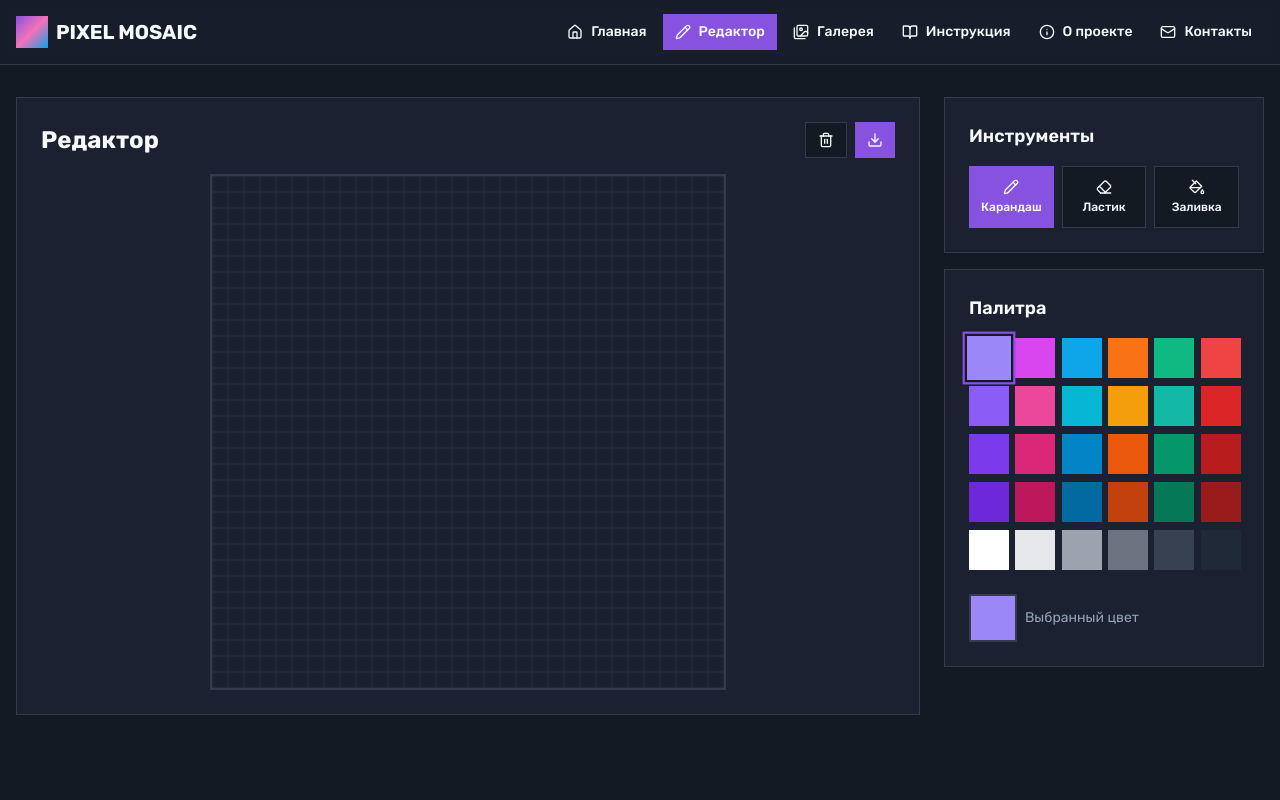
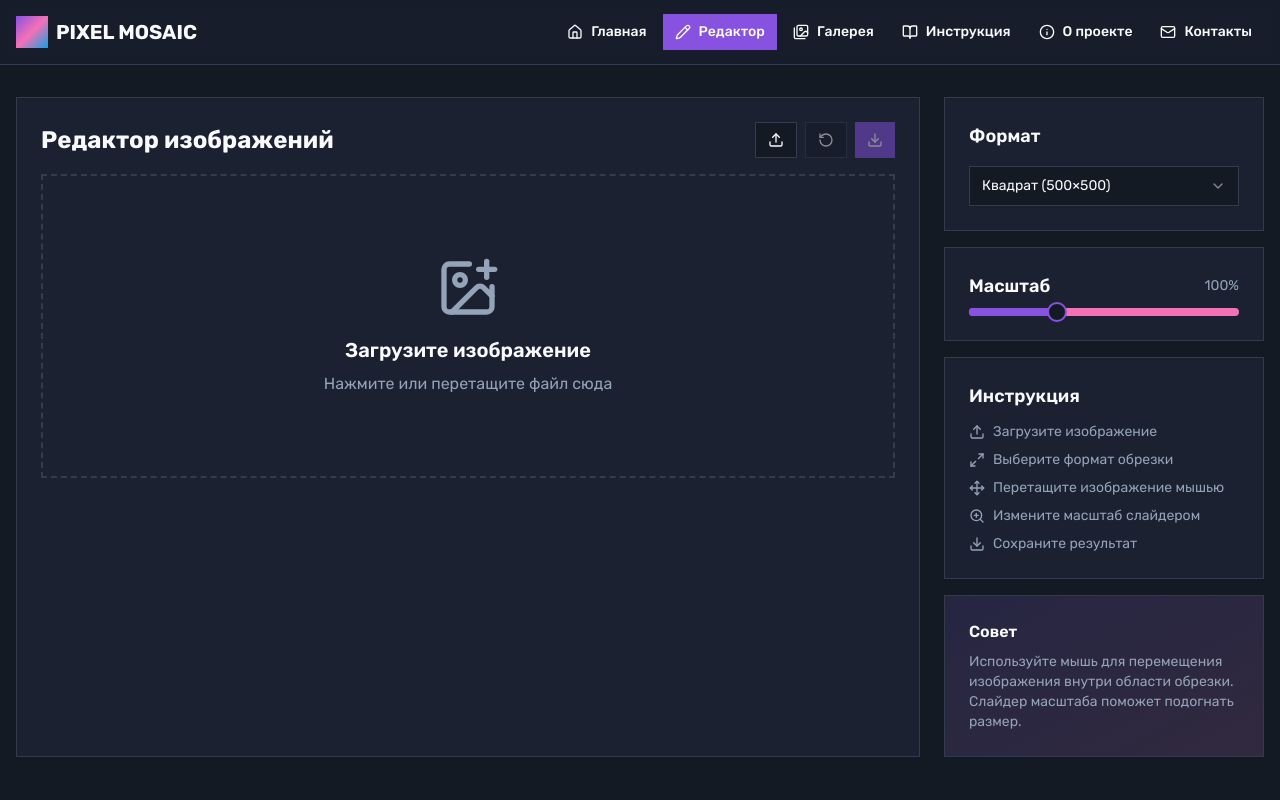
Before and after one commit to pr-poehali-dev/pixel-modern-site, a React (Vite) app: page / in a window 1280 px wide. Both pictures are taken after a click on the button "Редактор". Shown: the top 800 px of the page. Built offline with nearby package versions, Linux system fonts and the light colour scheme.

Commit message:
Добавить функционал редактирования изображений

```diff
--- a/src/components/PixelEditor.tsx
+++ b/src/components/PixelEditor.tsx
@@ -1,142 +1,156 @@
 import { useState, useRef, useEffect } from 'react';
 import { Button } from '@/components/ui/button';
 import { Card } from '@/components/ui/card';
+import { Slider } from '@/components/ui/slider';
+import { Select, SelectContent, SelectItem, SelectTrigger, SelectValue } from '@/components/ui/select';
 import Icon from '@/components/ui/icon';
 import { useToast } from '@/hooks/use-toast';
 
-const GRID_SIZE = 32;
-const PIXEL_SIZE = 16;
-
-const COLORS = [
-  '#9b87f5', '#D946EF', '#0EA5E9', '#F97316', '#10B981', '#EF4444',
-  '#8B5CF6', '#EC4899', '#06B6D4', '#F59E0B', '#14B8A6', '#DC2626',
-  '#7C3AED', '#DB2777', '#0284C7', '#EA580C', '#059669', '#B91C1C',
-  '#6D28D9', '#BE185D', '#0369A1', '#C2410C', '#047857', '#991B1B',
-  '#FFFFFF', '#E5E7EB', '#9CA3AF', '#6B7280', '#374151', '#1F2937',
-];
-
-type Tool = 'pencil' | 'eraser' | 'fill';
+type Format = 'square' | '16:9' | '4:3' | '1:1' | '9:16';
 
 const PixelEditor = () => {
-  const [grid, setGrid] = useState<string[][]>(
-    Array(GRID_SIZE).fill(null).map(() => Array(GRID_SIZE).fill('transparent'))
-  );
-  const [selectedColor, setSelectedColor] = useState(COLORS[0]);
-  const [tool, setTool] = useState<Tool>('pencil');
-  const [isDrawing, setIsDrawing] = useState(false);
+  const [image, setImage] = useState<HTMLImageElement | null>(null);
+  const [format, setFormat] = useState<Format>('square');
+  const [scale, setScale] = useState(100);
+  const [position, setPosition] = useState({ x: 0, y: 0 });
+  const [isDragging, setIsDragging] = useState(false);
+  const [dragStart, setDragStart] = useState({ x: 0, y: 0 });
   const canvasRef = useRef<HTMLCanvasElement>(null);
+  const fileInputRef = useRef<HTMLInputElement>(null);
   const { toast } = useToast();
+
+  const formatRatios: Record<Format, { width: number; height: number }> = {
+    'square': { width: 500, height: 500 },
+    '1:1': { width: 500, height: 500 },
+    '16:9': { width: 640, height: 360 },
+    '4:3': { width: 480, height: 360 },
+    '9:16': { width: 360, height: 640 },
+  };
 
   useEffect(() => {
     drawCanvas();
-  }, [grid]);
+  }, [image, format, scale, position]);
 
   const drawCanvas = () => {
     const canvas = canvasRef.current;
-    if (!canvas) return;
+    if (!canvas || !image) return;
 
     const ctx = canvas.getContext('2d');
     if (!ctx) return;
 
-    ctx.clearRect(0, 0, canvas.width, canvas.height);
+    const dimensions = formatRatios[format];
+    canvas.width = dimensions.width;
+    canvas.height = dimensions.height;
 
-    for (let y = 0; y < GRID_SIZE; y++) {
-      for (let x = 0; x < GRID_SIZE; x++) {
-        const color = grid[y][x];
-        if (color !== 'transparent') {
-          ctx.fillStyle = color;
-          ctx.fillRect(x * PIXEL_SIZE, y * PIXEL_SIZE, PIXEL_SIZE, PIXEL_SIZE);
-        }
-      }
+    ctx.fillStyle = '#1F2937';
+    ctx.fillRect(0, 0, canvas.width, canvas.height);
+
+    const scaleFactor = scale / 100;
+    const imgWidth = image.width * scaleFactor;
+    const imgHeight = image.height * scaleFactor;
+
+    ctx.drawImage(
+      image,
+      position.x,
+      position.y,
+      imgWidth,
+      imgHeight
+    );
+
+    ctx.strokeStyle = '#9b87f5';
+    ctx.lineWidth = 2;
+    ctx.strokeRect(0, 0, canvas.width, canvas.height);
+  };
+
+  const handleFileSelect = (e: React.ChangeEvent<HTMLInputElement>) => {
+    const file = e.target.files?.[0];
+    if (!file) return;
+
+    if (!file.type.startsWith('image/')) {
+      toast({
+        title: 'Ошибка',
+        description: 'Выберите файл изображения',
+        variant: 'destructive'
+      });
+      return;
     }
 
-    ctx.strokeStyle = '#374151';
-    ctx.lineWidth = 0.5;
-    for (let i = 0; i <= GRID_SIZE; i++) {
-      ctx.beginPath();
-      ctx.moveTo(i * PIXEL_SIZE, 0);
-      ctx.lineTo(i * PIXEL_SIZE, GRID_SIZE * PIXEL_SIZE);
-      ctx.stroke();
+    const reader = new FileReader();
+    reader.onload = (event) => {
+      const img = new Image();
+      img.onload = () => {
+        setImage(img);
+        centerImage(img);
+        toast({ title: 'Изображение загружено!' });
+      };
+      img.src = event.target?.result as string;
+    };
+    reader.readAsDataURL(file);
+  };
 
-      ctx.beginPath();
-      ctx.moveTo(0, i * PIXEL_SIZE);
-      ctx.lineTo(GRID_SIZE * PIXEL_SIZE, i * PIXEL_SIZE);
-      ctx.stroke();
+  const centerImage = (img: HTMLImageElement) => {
+    const dimensions = formatRatios[format];
+    const scaleFactor = Math.min(
+      dimensions.width / img.width,
+      dimensions.height / img.height
+    );
+
+    setScale(scaleFactor * 100);
+    setPosition({
+      x: (dimensions.width - img.width * scaleFactor) / 2,
+      y: (dimensions.height - img.height * scaleFactor) / 2,
+    });
+  };
+
+  const handleMouseDown = (e: React.MouseEvent<HTMLCanvasElement>) => {
+    if (!image) return;
+    setIsDragging(true);
+    setDragStart({ x: e.clientX - position.x, y: e.clientY - position.y });
+  };
+
+  const handleMouseMove = (e: React.MouseEvent<HTMLCanvasElement>) => {
+    if (!isDragging) return;
+    setPosition({
+      x: e.clientX - dragStart.x,
+      y: e.clientY - dragStart.y,
+    });
+  };
+
+  const handleMouseUp = () => {
+    setIsDragging(false);
+  };
+
+  const handleFormatChange = (newFormat: Format) => {
+    setFormat(newFormat);
+    if (image) {
+      centerImage(image);
     }
   };
 
-  const handleCanvasClick = (e: React.MouseEvent<HTMLCanvasElement>) => {
+  const handleSave = () => {
     const canvas = canvasRef.current;
-    if (!canvas) return;
-
-    const rect = canvas.getBoundingClientRect();
-    const x = Math.floor((e.clientX - rect.left) / PIXEL_SIZE);
-    const y = Math.floor((e.clientY - rect.top) / PIXEL_SIZE);
-
-    if (tool === 'fill') {
-      floodFill(x, y);
-    } else {
-      drawPixel(x, y);
-    }
-  };
-
-  const handleCanvasMove = (e: React.MouseEvent<HTMLCanvasElement>) => {
-    if (!isDrawing || tool === 'fill') return;
-
-    const canvas = canvasRef.current;
-    if (!canvas) return;
-
-    const rect = canvas.getBoundingClientRect();
-    const x = Math.floor((e.clientX - rect.left) / PIXEL_SIZE);
-    const y = Math.floor((e.clientY - rect.top) / PIXEL_SIZE);
-
-    drawPixel(x, y);
-  };
-
-  const drawPixel = (x: number, y: number) => {
-    if (x < 0 || x >= GRID_SIZE || y < 0 || y >= GRID_SIZE) return;
-
-    const newGrid = [...grid];
-    newGrid[y][x] = tool === 'eraser' ? 'transparent' : selectedColor;
-    setGrid(newGrid);
-  };
-
-  const floodFill = (startX: number, startY: number) => {
-    const targetColor = grid[startY][startX];
-    if (targetColor === selectedColor) return;
-
-    const newGrid = grid.map(row => [...row]);
-    const stack: [number, number][] = [[startX, startY]];
-
-    while (stack.length > 0) {
-      const [x, y] = stack.pop()!;
-
-      if (x < 0 || x >= GRID_SIZE || y < 0 || y >= GRID_SIZE) continue;
-      if (newGrid[y][x] !== targetColor) continue;
-
-      newGrid[y][x] = selectedColor;
-
-      stack.push([x + 1, y], [x - 1, y], [x, y + 1], [x, y - 1]);
+    if (!canvas || !image) {
+      toast({
+        title: 'Ошибка',
+        description: 'Загрузите изображение',
+        variant: 'destructive'
+      });
+      return;
     }
 
-    setGrid(newGrid);
-  };
-
-  const clearCanvas = () => {
-    setGrid(Array(GRID_SIZE).fill(null).map(() => Array(GRID_SIZE).fill('transparent')));
-    toast({ title: 'Холст очищен' });
-  };
-
-  const saveImage = () => {
-    const canvas = canvasRef.current;
-    if (!canvas) return;
-
     const link = document.createElement('a');
-    link.download = `pixel-art-${Date.now()}.png`;
-    link.href = canvas.toDataURL();
+    link.download = `image-${format}-${Date.now()}.png`;
+    link.href = canvas.toDataURL('image/png');
     link.click();
 
     toast({ title: 'Изображение сохранено!' });
+  };
+
+  const handleReset = () => {
+    if (image) {
+      centerImage(image);
+      toast({ title: 'Изображение отцентрировано' });
+    }
   };
 
   return (
@@ -145,73 +159,133 @@ const PixelEditor = () => {
         <Card className="p-6 flex-1">
           <div className="space-y-4">
             <div className="flex items-center justify-between">
-              <h2 className="text-2xl font-bold">Редактор</h2>
+              <h2 className="text-2xl font-bold">Редактор изображений</h2>
               <div className="flex gap-2">
-                <Button variant="outline" size="sm" onClick={clearCanvas}>
-                  <Icon name="Trash2" size={16} />
+                <Button
+                  variant="outline"
+                  size="sm"
+                  onClick={() => fileInputRef.current?.click()}
+                >
+                  <Icon name="Upload" size={16} />
                 </Button>
-                <Button variant="default" size="sm" onClick={saveImage}>
+                <Button
+                  variant="outline"
+                  size="sm"
+                  onClick={handleReset}
+                  disabled={!image}
+                >
+                  <Icon name="RotateCcw" size={16} />
+                </Button>
+                <Button
+                  variant="default"
+                  size="sm"
+                  onClick={handleSave}
+                  disabled={!image}
+                >
                   <Icon name="Download" size={16} />
                 </Button>
               </div>
             </div>
 
-            <canvas
-              ref={canvasRef}
-              width={GRID_SIZE * PIXEL_SIZE}
-              height={GRID_SIZE * PIXEL_SIZE}
-              className="border-2 border-border bg-card cursor-crosshair mx-auto"
-              onClick={handleCanvasClick}
-              onMouseDown={() => setIsDrawing(true)}
-              onMouseUp={() => setIsDrawing(false)}
-              onMouseMove={handleCanvasMove}
-              onMouseLeave={() => setIsDrawing(false)}
+            <input
+              ref={fileInputRef}
+              type="file"
+              accept="image/*"
+              onChange={handleFileSelect}
+              className="hidden"
             />
+
+            {!image ? (
+              <div
+                className="border-2 border-dashed border-border rounded-lg p-20 text-center cursor-pointer hover:border-primary transition-colors"
+                onClick={() => fileInputRef.current?.click()}
+              >
+                <Icon name="ImagePlus" size={64} className="mx-auto mb-4 text-muted-foreground" />
+                <h3 className="text-xl font-semibold mb-2">Загрузите изображение</h3>
+                <p className="text-muted-foreground">Нажмите или перетащите файл сюда</p>
+              </div>
+            ) : (
+              <div className="flex justify-center">
+                <canvas
+                  ref={canvasRef}
+                  className="border-2 border-primary cursor-move shadow-lg"
+                  onMouseDown={handleMouseDown}
+                  onMouseMove={handleMouseMove}
+                  onMouseUp={handleMouseUp}
+                  onMouseLeave={handleMouseUp}
+                />
+              </div>
+            )}
           </div>
         </Card>
 
         <div className="w-full lg:w-80 space-y-4">
           <Card className="p-6 space-y-4">
-            <h3 className="font-semibold text-lg">Инструменты</h3>
-            <div className="grid grid-cols-3 gap-2">
-              {[
-                { id: 'pencil', icon: 'Pencil', label: 'Карандаш' },
-                { id: 'eraser', icon: 'Eraser', label: 'Ластик' },
-                { id: 'fill', icon: 'PaintBucket', label: 'Заливка' },
-              ].map((t) => (
-                <Button
-                  key={t.id}
-                  variant={tool === t.id ? 'default' : 'outline'}
-                  className="flex flex-col h-auto py-3 gap-1"
-                  onClick={() => setTool(t.id as Tool)}
-                >
-                  <Icon name={t.icon as any} size={20} />
-                  <span className="text-xs">{t.label}</span>
-                </Button>
-              ))}
+            <h3 className="font-semibold text-lg">Формат</h3>
+            <Select value={format} onValueChange={(v) => handleFormatChange(v as Format)}>
+              <SelectTrigger>
+                <SelectValue />
+              </SelectTrigger>
+              <SelectContent>
+                <SelectItem value="square">Квадрат (500×500)</SelectItem>
+                <SelectItem value="1:1">1:1 (500×500)</SelectItem>
+                <SelectItem value="16:9">16:9 (640×360)</SelectItem>
+                <SelectItem value="4:3">4:3 (480×360)</SelectItem>
+                <SelectItem value="9:16">9:16 (360×640)</SelectItem>
+              </SelectContent>
+            </Select>
+          </Card>
+
+          <Card className="p-6 space-y-4">
+            <div className="space-y-2">
+              <div className="flex items-center justify-between">
+                <h3 className="font-semibold text-lg">Масштаб</h3>
+                <span className="text-sm text-muted-foreground">{scale.toFixed(0)}%</span>
+              </div>
+              <Slider
+                value={[scale]}
+                onValueChange={(v) => setScale(v[0])}
+                min={10}
+                max={300}
+                step={1}
+                disabled={!image}
+              />
             </div>
           </Card>
 
-          <Card className="p-6 space-y-4">
-            <h3 className="font-semibold text-lg">Палитра</h3>
-            <div className="grid grid-cols-6 gap-2">
-              {COLORS.map((color) => (
-                <button
-                  key={color}
-                  className={`w-10 h-10 transition-transform hover:scale-110 ${
-                    selectedColor === color ? 'ring-2 ring-primary ring-offset-2 ring-offset-background scale-110' : ''
-                  }`}
-                  style={{ backgroundColor: color }}
-                  onClick={() => setSelectedColor(color)}
-                />
-              ))}
+          <Card className="p-6 space-y-3">
+            <h3 className="font-semibold text-lg">Инструкция</h3>
+            <div className="space-y-2 text-sm text-muted-foreground">
+              <div className="flex items-start gap-2">
+                <Icon name="Upload" size={16} className="mt-0.5 shrink-0" />
+                <span>Загрузите изображение</span>
+              </div>
+              <div className="flex items-start gap-2">
+                <Icon name="Maximize2" size={16} className="mt-0.5 shrink-0" />
+                <span>Выберите формат обрезки</span>
+              </div>
+              <div className="flex items-start gap-2">
+                <Icon name="Move" size={16} className="mt-0.5 shrink-0" />
+                <span>Перетащите изображение мышью</span>
+              </div>
+              <div className="flex items-start gap-2">
+                <Icon name="ZoomIn" size={16} className="mt-0.5 shrink-0" />
+                <span>Измените масштаб слайдером</span>
+              </div>
+              <div className="flex items-start gap-2">
+                <Icon name="Download" size={16} className="mt-0.5 shrink-0" />
+                <span>Сохраните результат</span>
+              </div>
             </div>
-            <div className="flex items-center gap-2 pt-2">
-              <div
-                className="w-12 h-12 border-2 border-border"
-                style={{ backgroundColor: selectedColor }}
-              />
-              <span className="text-sm text-muted-foreground">Выбранный цвет</span>
+          </Card>
+
+          <Card className="p-6 bg-gradient-to-br from-primary/10 to-secondary/10">
+            <div className="space-y-2">
+              <h3 className="font-semibold">Совет</h3>
+              <p className="text-sm text-muted-foreground">
+                Используйте мышь для перемещения изображения внутри области обрезки.
+                Слайдер масштаба поможет подогнать размер.
+              </p>
             </div>
           </Card>
         </div>
```
